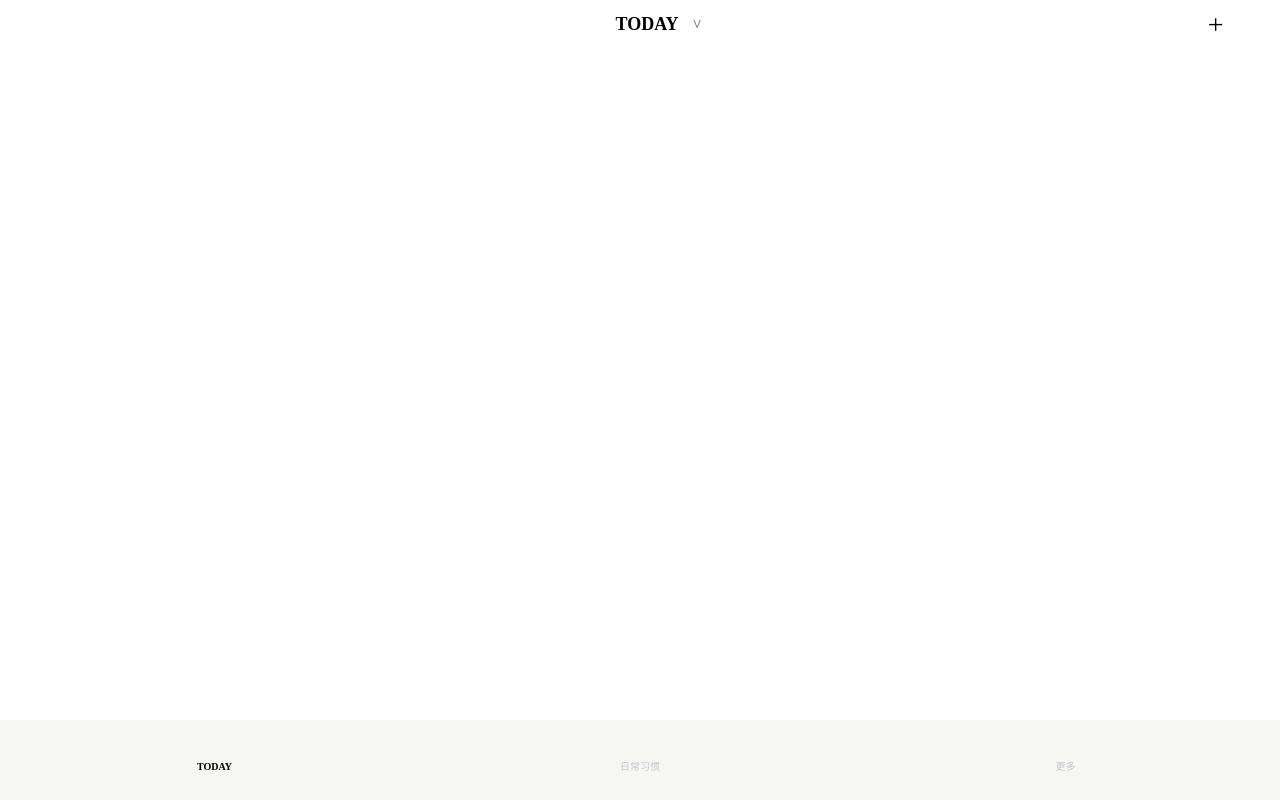
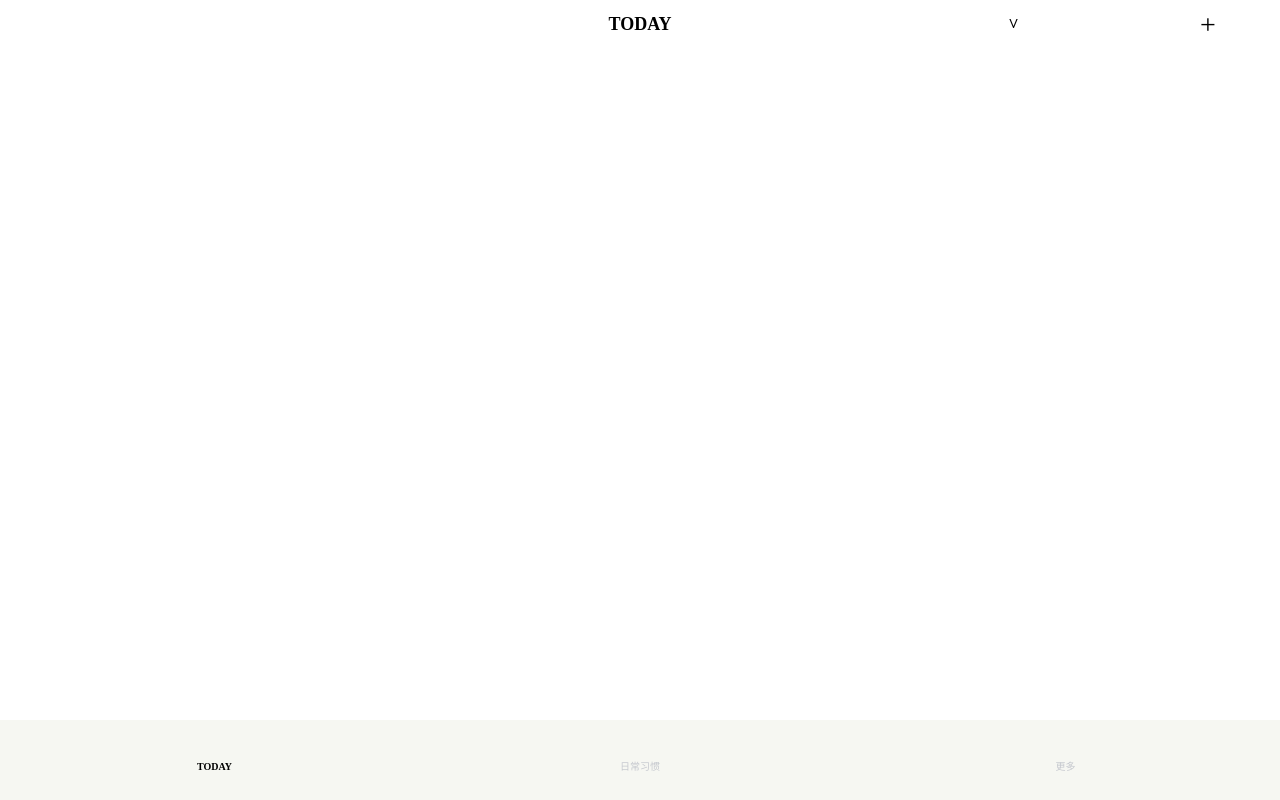
Before and after one commit to Garfield-0927/BIngYanInternship, a Vue app: page /home/today in a window 1280 px wide. Built offline with nearby package versions, Linux system fonts and the light colour scheme.

Commit message:
feat: today's slidedown

```diff
--- a/src/views/home/ChildComp/HomeToday.vue
+++ b/src/views/home/ChildComp/HomeToday.vue
@@ -1,18 +1,24 @@
 <template>
   <div class="today-container">
-    <top-bar width="inherit">
-      <div slot="left">
+
+    <top-bar>
+      <div slot="left" class="leftItem">
         <icon-font name="#icon-CSS" fs="30px"></icon-font>
-
       </div>
-      <div slot="center" class="centerItem">
-        <div>TODAY</div>
-        <div> ^ </div>
+      <div slot="center" class="centerItem" @click="showSlideDown">
+        <div ref="date">TODAY</div>
+        <div ref="arrow" class="arrow"> ^ </div>
       </div>
       <div slot="right" class="rightItem">
         +
       </div>
     </top-bar>
+
+    <today-slide-down
+      ref="slideDown"
+      @changeDate="changeDate"
+    />
+
 
   </div>
 </template>
@@ -20,11 +26,31 @@
 <script>
 import TopBar from "@/components/common/topbar/TopBar";
 import IconFont from "@/components/common/iconfont/IconFont";
+import TodaySlideDown from "@/views/home/ChildComp/TodayComp/TodaySlideDown";
 export default {
   name: "HomeToday",
   components:{
     TopBar,
-    IconFont
+    IconFont,
+    TodaySlideDown
+
+  },
+
+
+  methods:{
+
+    // slidedown出现
+    showSlideDown(){
+      this.$refs.arrow.classList.toggle('active');
+      this.$refs.slideDown.$el.classList.toggle('active');
+    },
+
+    // change date
+    changeDate(now){
+      this.$refs.date.innerHTML = now;
+      this.$refs.arrow.classList.remove('active');
+      this.$refs.slideDown.$el.classList.remove('active');
+    }
   }
 }
 </script>
@@ -37,6 +63,14 @@ export default {
   padding: 0 1em;
   box-sizing: border-box;
 
+  .leftItem{
+    height: 49px;
+    width: 49px;
+    display: flex;
+    justify-content: center;
+    align-items: center;
+  }
+
   .centerItem{
     width: 70%;
     height: 49px;
@@ -48,26 +82,31 @@ export default {
 
     div:first-child{
       font-size: 18px;
-      position: absolute;
-      left: 50%;
-      transform: translateX(-50%);
       height: 49px;
       line-height: 49px;
     }
-    div:last-child{
-      color: grey;
+    .arrow{
       height: 49px;
-      width: 30px;
+      width: 49px;
+      font-size: 18px;
       text-align: center;
       line-height: 49px;
-      transform: rotate(180deg) translateX(-50px) translateY(2px);
+      position: absolute;
+      right: 50px;
+      transform: rotate(180deg) translateY(4px);
+      transition: all .8s;
+    }
+    .active{
+      transform: rotate(0deg) translateY(2px);
     }
   }
 
   .rightItem{
     font-size: 28px;
     height: 49px;
+    width: 49px;
     line-height: 49px;
+    text-align: center;
   }
 }
 </style>
--- /dev/null
+++ b/src/views/home/ChildComp/TodayComp/TodaySlideDown.vue
@@ -0,0 +1,49 @@
+<template>
+  <div class="slide-down-container">
+    <div v-for="(item,index) in slideDownItem" :key="index" @click="changeDate(index)">{{item}}</div>
+  </div>
+</template>
+
+<script>
+export default {
+  name: "TodaySlideDown",
+  data(){
+    return{
+      slideDownItem:["明天","TODAY","昨天","前天","自定义日期"]
+    }
+  },
+
+
+  methods:{
+    changeDate(index){
+      this.$emit("changeDate", this.slideDownItem[index]);
+    }
+  }
+}
+</script>
+
+<style scoped lang="less">
+.slide-down-container{
+  display: flex;
+  flex-direction: column;
+  align-items: center;
+  justify-content: space-around;
+  position: fixed;
+  top: 49px;
+  right: 0;left: 0;
+  height: 0;
+  overflow: hidden;
+  transition: all .8s;
+  div{
+    height: 30px;
+    line-height: 30px;
+    text-align: center;
+    font-weight: bolder;
+    font-size: 18px;
+  }
+}
+
+.active{
+  height: 30vh;
+}
+</style>
```
